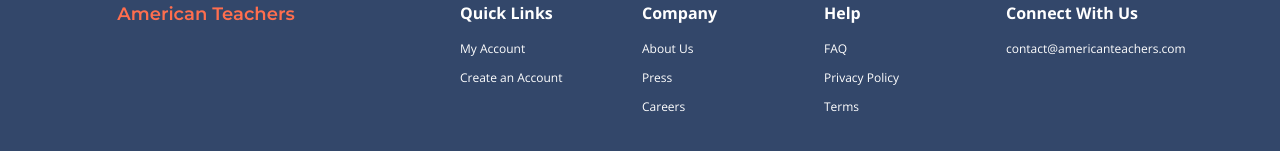
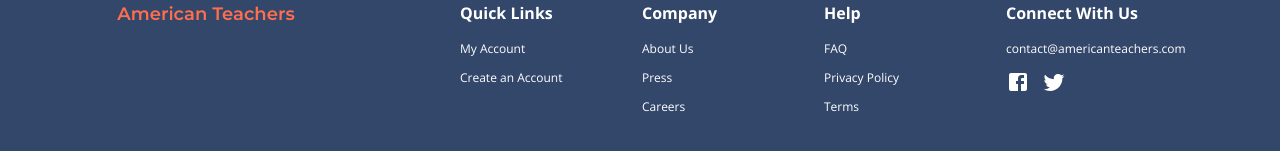
Before and after one commit to American-Teachers/American-Teachers, a React (Create React App) app in the folder wwwroot/: page / in a window 1280 px wide. Shown: the part 1551-1702 px from the top of the page. Built offline with nearby package versions, Linux system fonts and the light colour scheme.

Commit message:
place social icons in footer

```diff
--- a/wwwroot/src/components/Footer.js
+++ b/wwwroot/src/components/Footer.js
@@ -1,8 +1,13 @@
 import React from 'react';
+
 import { Container, Grid, Typography, List, ListItem } from '@material-ui/core';
+
+import { Logo } from '../components/Header';
+
 import { makeStyles } from '@material-ui/core/styles';
 
-import { Logo } from '../components/Header';
+import { Facebook, Twitter } from '@material-ui/icons';
+
 
 const useStyles = makeStyles((theme) => ({
   rootFooter: {
@@ -24,6 +29,14 @@
         color: 'white',
         textDecoration: 'none'
       }
+    }
+  },
+  iconCollection: {
+    padding: 0,
+    '& a': {
+      color: '#FFFFFF',
+      marginRight: theme.spacing(1.5),
+      '&:last-child': {marginRight: 0}
     }
   }
 }))
@@ -57,6 +70,31 @@
 
 export default function Footer() {
   const classes = useStyles();
+
+  // const footerData = [
+  //   {
+  //     title: 'Quick Links',
+  //     links: [
+  //       {
+  //         text: 'My Account',
+  //         link: ''
+  //       },
+  //       {
+  //         text: 'Create an Account',
+  //         link: '/signup'
+  //       }
+  //     ]
+  //   },
+  //   {
+  //     title: 'Company',
+  //     links: [
+  //       {
+  //         text: 'About Us',
+
+  //       }
+  //     ]
+  //   }
+  // ]
 
   return (
     <Container
@@ -124,6 +162,15 @@
                 link='mailto:contact@americanteachers.com'
               />
             </ListWithTitle>
+
+            <ListItem className={classes.iconCollection}>
+              <a href='http://facebook.com' target='_blank' rel='noopener noreferrer'>
+                <Facebook/>
+              </a>
+              <a href='http://twitter.com' target='_blank' rel='noopener noreferrer'>
+                <Twitter/>
+              </a>
+            </ListItem>
           </Grid>
         </Grid>
 
--- a/wwwroot/src/components/Header.js
+++ b/wwwroot/src/components/Header.js
@@ -3,6 +3,7 @@
 
 import { Box, Typography, AppBar, Toolbar, Link, Button } from '@material-ui/core';
 import { makeStyles } from '@material-ui/core/styles';
+
 
 const useStyles = makeStyles((theme) => ({
   appbar: {
```
Also changed, not shown: wwwroot/src/img/common/social-twitter.svg (deleted).
